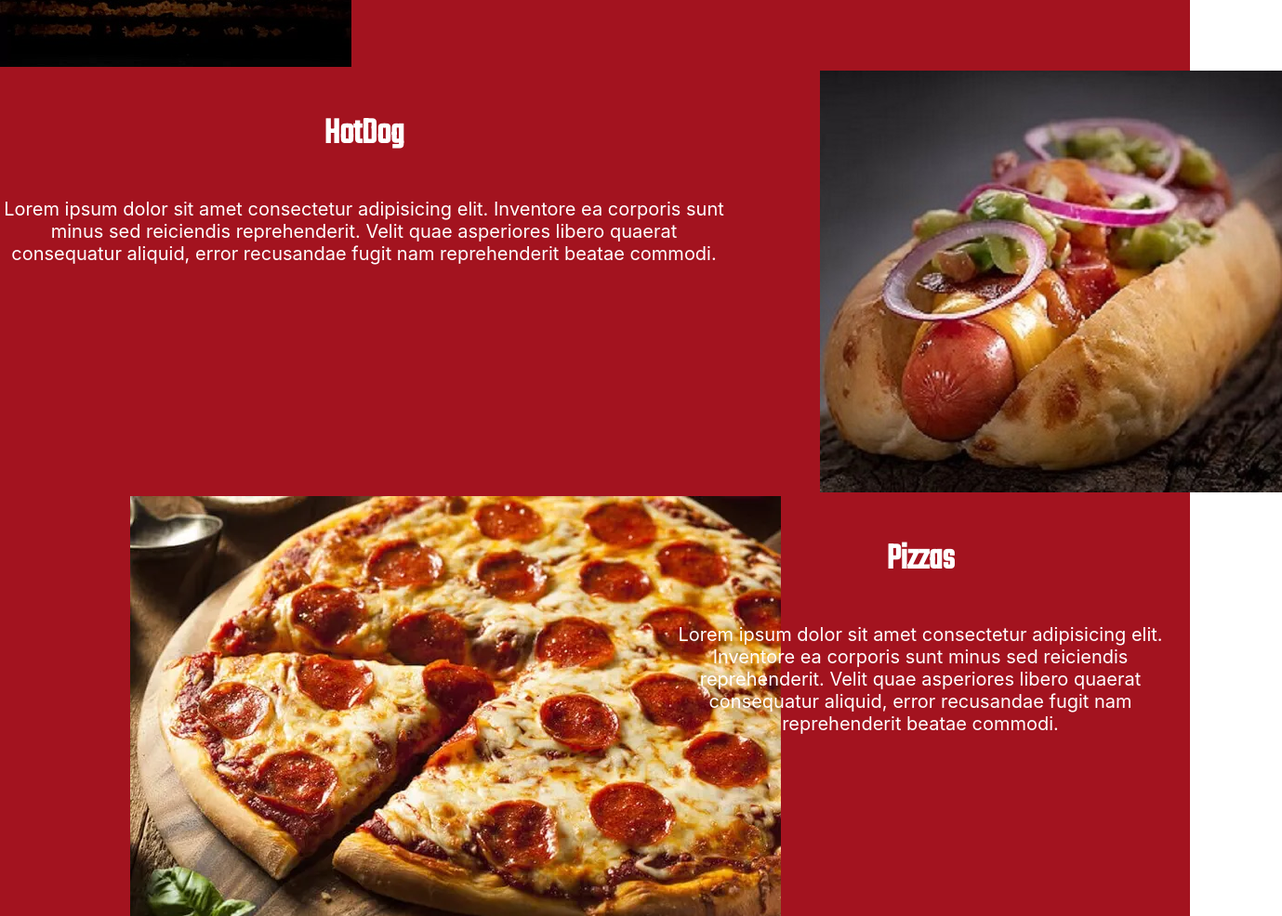
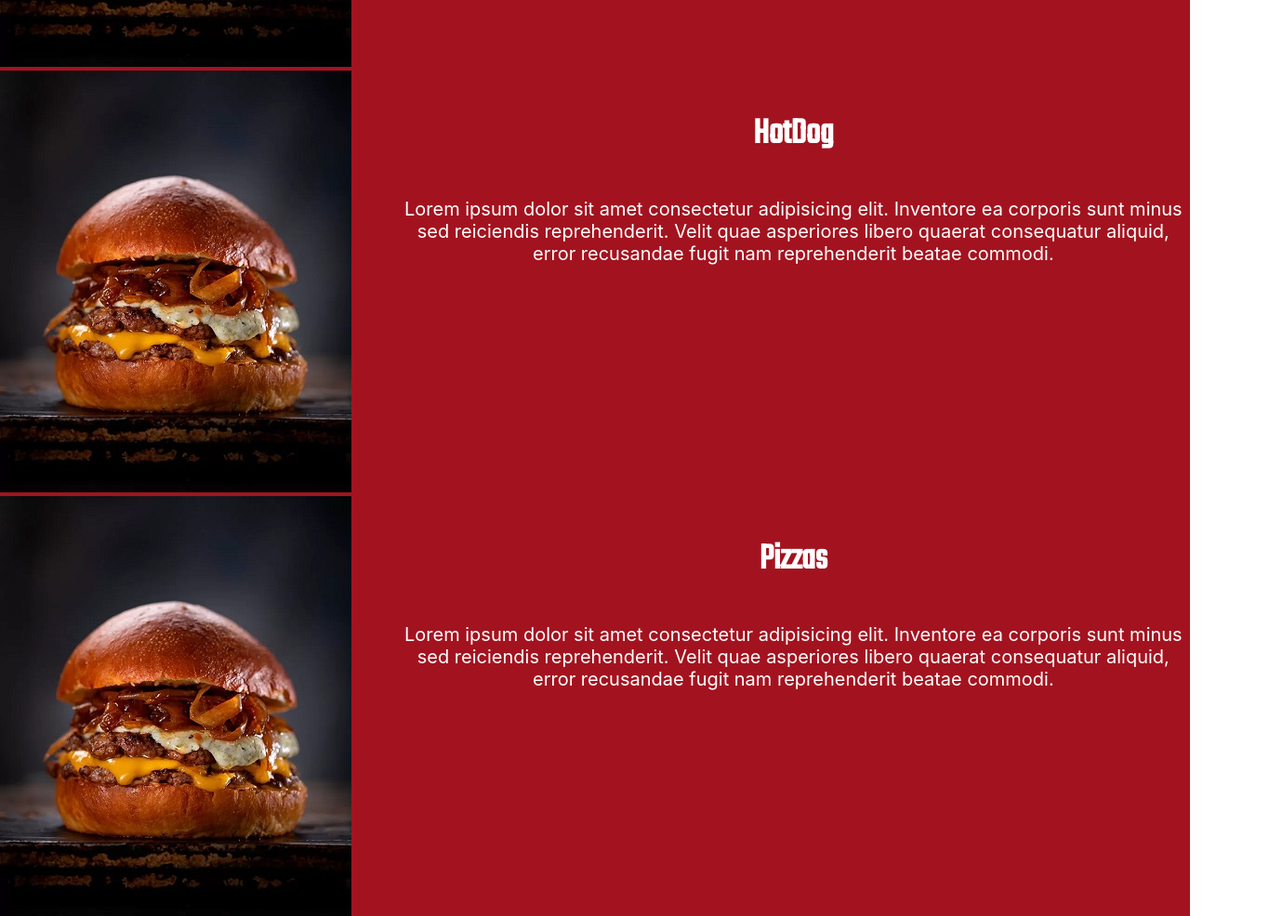
Before and after one commit to NahueldeLeon05/NDLBURGUER-NahueldeLeon, a plain HTML site: page index.html in a window 1280 px wide. Shown: the part 2482-3468 px from the top of the page at 93% size, 1379 px wide, since content can reach past the window. Drawn offline with Linux system fonts and the light colour scheme.

Commit message:
Arreglos en GRIDS del index

```diff
--- a/css/style.css
+++ b/css/style.css
@@ -312,7 +312,6 @@
   }
 
   @media only screen and (max-width:600px){
-
   .InfoHamburguesa{
     width: 100%;
     height: 30%;
--- a/index.html
+++ b/index.html
@@ -58,20 +58,20 @@
                         <p>Lorem ipsum dolor sit amet consectetur adipisicing elit. Inventore ea corporis sunt minus sed reiciendis reprehenderit. Velit quae asperiores libero quaerat consequatur aliquid, error recusandae fugit nam reprehenderit beatae commodi.</p>
                     </div>
                 </div>
-                <div class="InfoHotDog">
-                    <div class="InfoHotDogImagen">
-                        <img src="img/HotDogIndex.jpg" alt="Foto de HotDog para descripción">
+                <div class="InfoHamburguesa">
+                    <div class="InfoHamburguesaImagen">
+                        <img src="img/HamburguesaSectionIndex.jpg" alt="Foto de HotDog para descripción">
                     </div>
-                    <div class="InfoHotDogParrafo">
+                    <div class="InfoHamburguesaParrafo">
                         <h3>HotDog</h3>
                         <p>Lorem ipsum dolor sit amet consectetur adipisicing elit. Inventore ea corporis sunt minus sed reiciendis reprehenderit. Velit quae asperiores libero quaerat consequatur aliquid, error recusandae fugit nam reprehenderit beatae commodi.</p>
                     </div>
                 </div>
-                <div class="InfoPizza">
-                    <div class="InfoPizzaImagen">
-                        <img src="img/PizzaSectionIndex.jpg" alt="Foto de Pizza para descripción">
+                <div class="InfoHamburguesa">
+                    <div class="InfoHamburguesaImagen">
+                        <img src="img/HamburguesaSectionIndex.jpg" alt="Foto de Pizza para descripción">
                     </div>
-                    <div class="InfoPizzaParrafo">
+                    <div class="InfoHamburguesaParrafo">
                         <h3>Pizzas</h3>
                         <p>Lorem ipsum dolor sit amet consectetur adipisicing elit. Inventore ea corporis sunt minus sed reiciendis reprehenderit. Velit quae asperiores libero quaerat consequatur aliquid, error recusandae fugit nam reprehenderit beatae commodi.</p>
                     </div>
```
